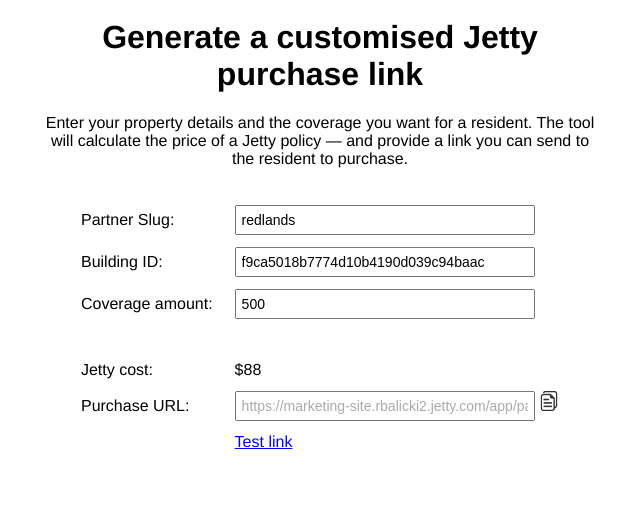
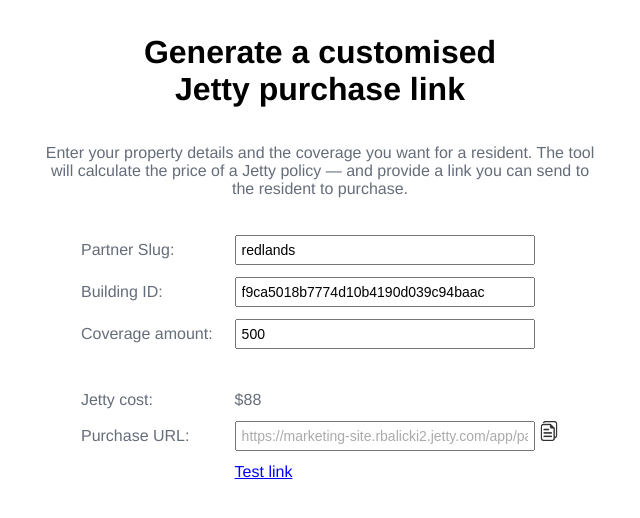
Before and after one commit to alexmdiaz/alexmdiaz.github.io, a plain HTML site: page jetty/urlgen/index.html in a window 1280 px wide. Shown: the part 122-640 px from the top of the page, without its empty margins (320-960 px from the left). Drawn offline with Linux system fonts and the light colour scheme.

Commit message:
Improved some styling

```diff
--- a/jetty/urlgen/index.html
+++ b/jetty/urlgen/index.html
@@ -8,7 +8,17 @@
 	max-width: 550px;
 	padding-top:50px;
 
+	color: rgba(63,73,89,.8);
+	font-family: "MG Maison Neue","Helvetica Neue",Helvetica,Arial,sans-serif;
+
+}
+
+#wrapper h1 {
+	padding-top: 15px;
+	padding-bottom: 15px;
+
 	font-family: "GT Eesti Display", "Helvetica Neue", Helvetica, Arial, sans-serif;
+	color: black;
 }
 
 .instructions {
@@ -18,6 +28,7 @@
 
 #wrapper table td {
 	padding: 5 10 5 10;
+	color: rgba(63,73,89,.8);
 }
 
 #wrapper input {
@@ -208,7 +219,7 @@
 
 <img src="jetty_logo.png" width=150/>
 
-<h1>Generate a customised Jetty purchase link</h1>
+<h1>Generate a customised <br> Jetty purchase link</h1>
 
 <div class="instructions">Enter your property details and the coverage you want for a resident. The tool will calculate the price of a Jetty policy — and provide a link you can send to the resident to purchase.</div>
 
```
